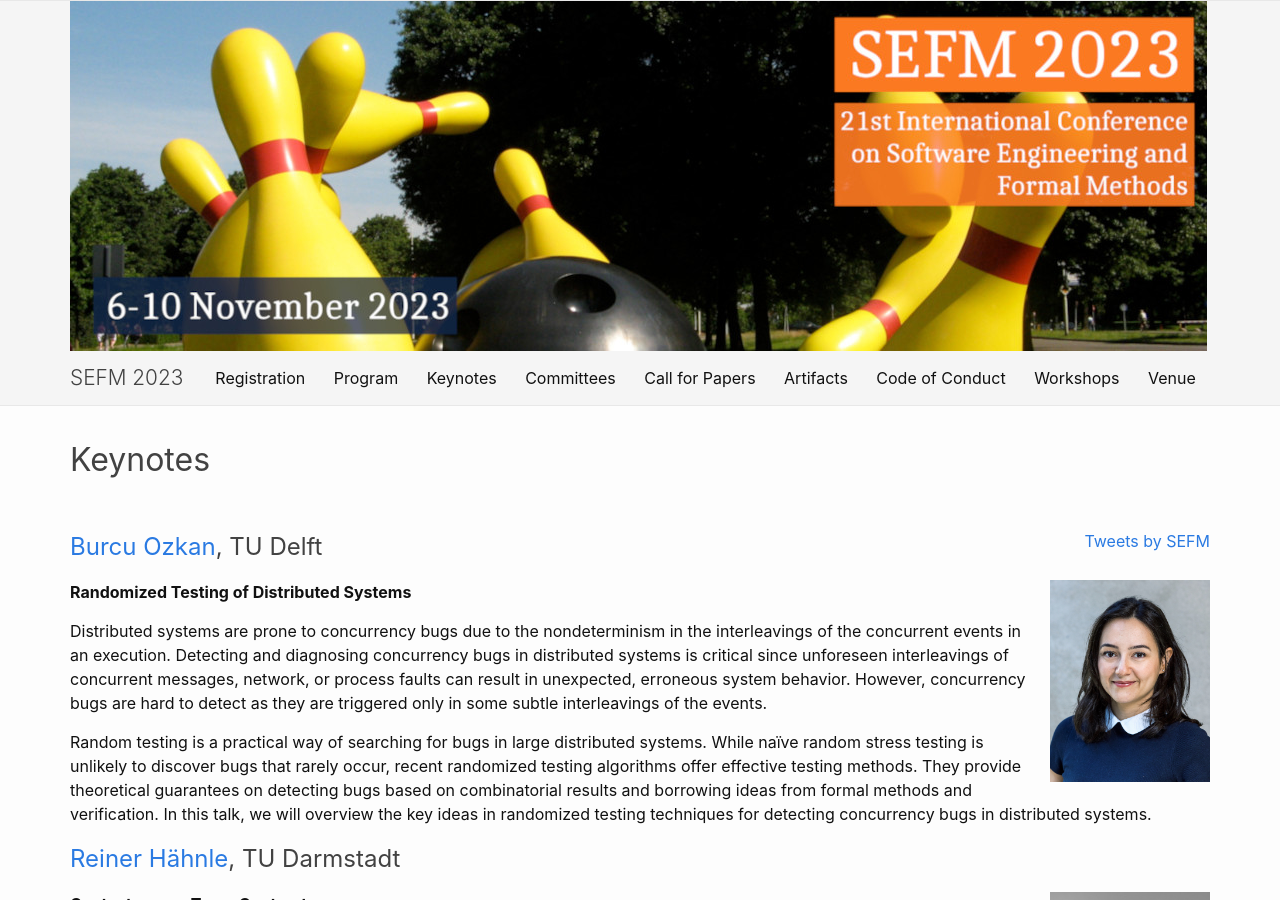
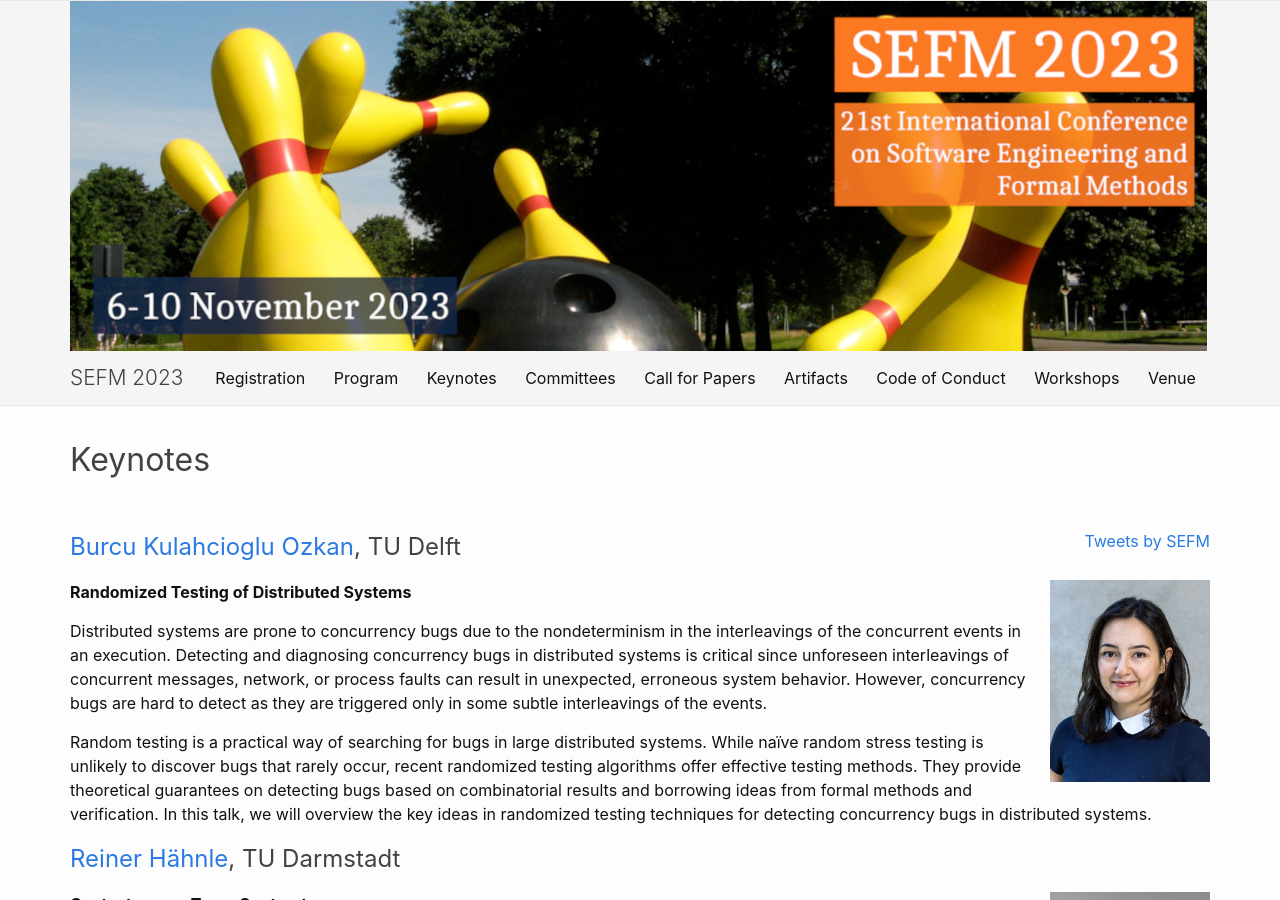
Before and after one commit to sefm-conference/2023, a Jekyll site: the page built from _pages/keynotes.md, in a window 1280 px wide and 900 px high. Built offline with Jekyll 4.4.1, drawn with Linux system fonts in a browser that asks for light colours; comment, search, counter and statistics services are not loaded.

Commit message:
Update keynotes

```diff
--- a/_pages/keynotes.md
+++ b/_pages/keynotes.md
@@ -5,7 +5,7 @@ permalink: /keynotes/
 order: 3
 ---
 
-## [Burcu Ozkan](https://burcuku.github.io/home/), TU Delft
+## [Burcu Kulahcioglu Ozkan](https://burcuku.github.io/home/), TU Delft
 
 <img src="{{ site.baseurl }}{% link assets/burcu.jpg %}" class="imageSpeaker" align="right"/>
 
```
